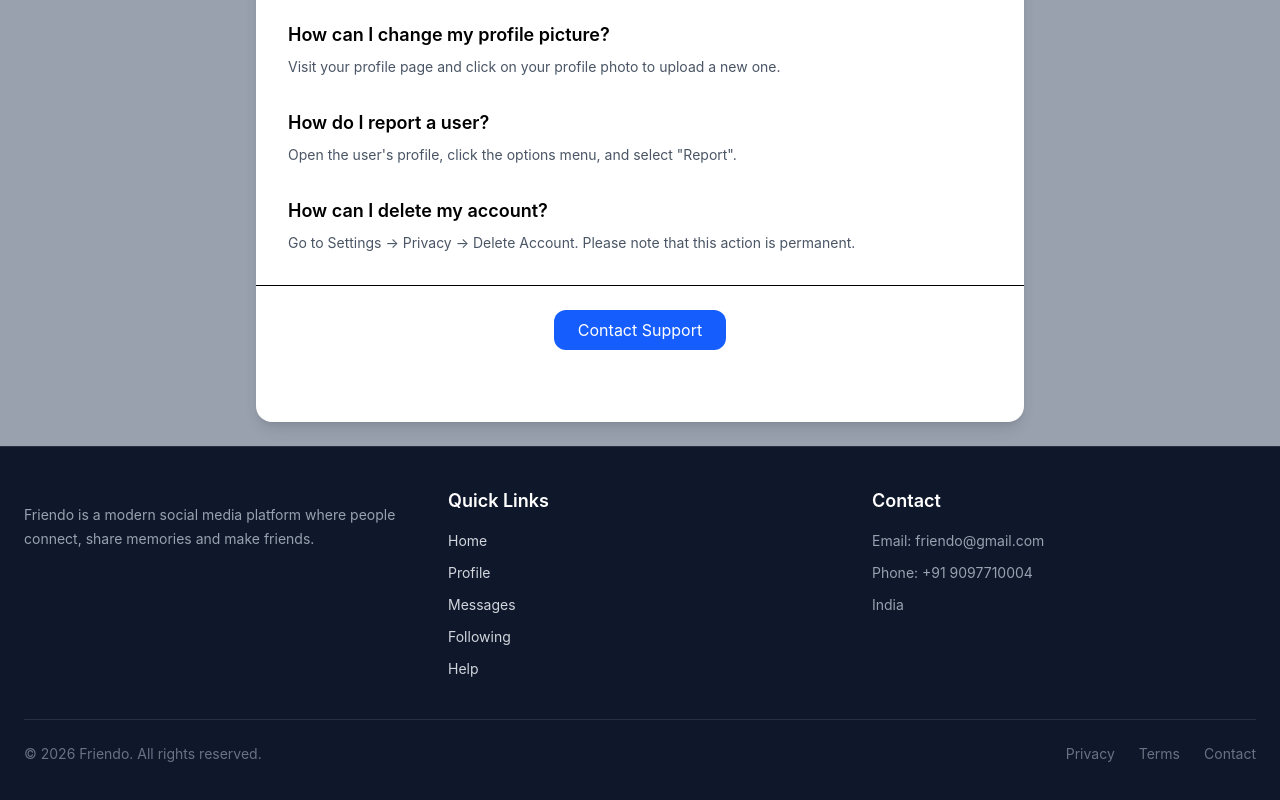
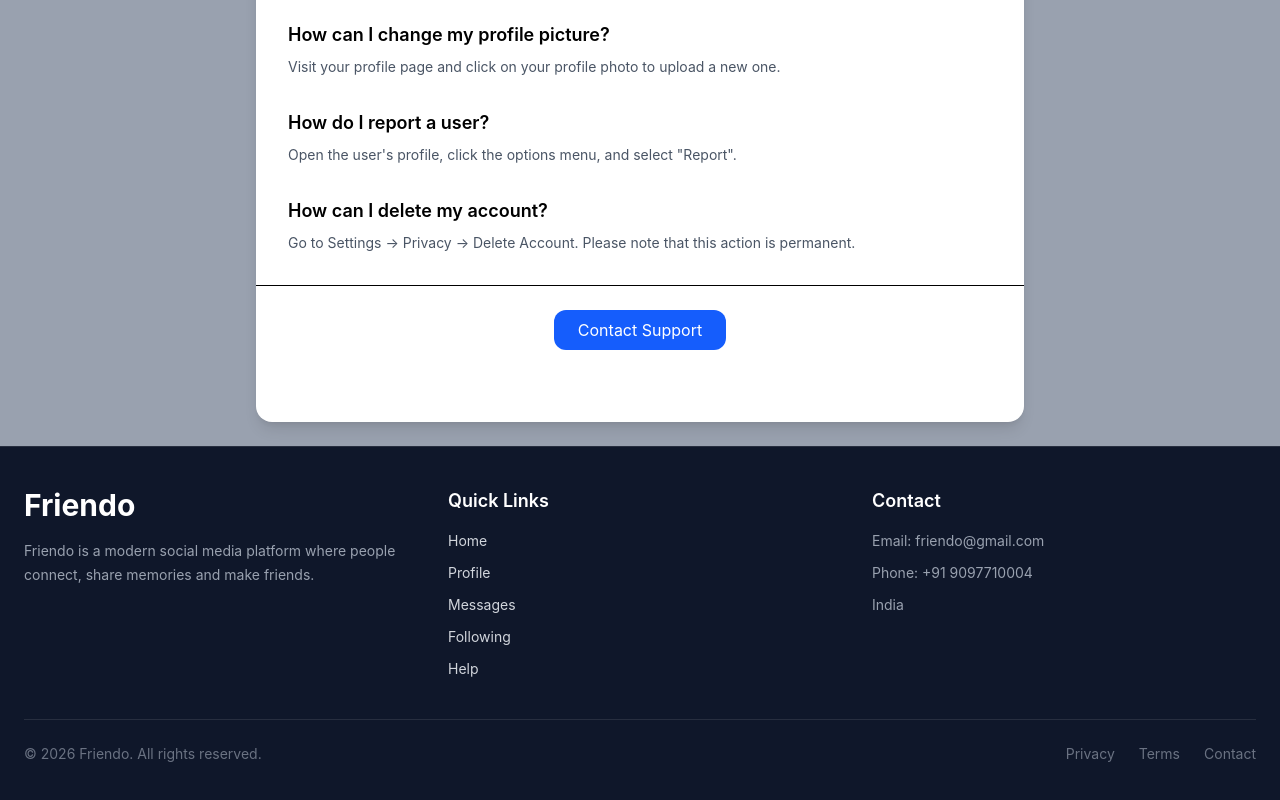
Before and after one commit to gauravkumar2005/Friendo, a React (Vite) app in the folder friendo/: page /help in a window 1280 px wide. Shown: the part 427-1227 px from the top of the page. Built offline with nearby package versions, Linux system fonts and the light colour scheme.

Commit message:
update footer page

```diff
--- a/friendo/src/components/Footer.jsx
+++ b/friendo/src/components/Footer.jsx
@@ -15,7 +15,7 @@ function Footer() {
           <div>
 
             <h1 className="text-3xl font-bold text-white">
-
+              Friendo
             </h1>
 
             <p className="mt-4 text-sm text-gray-400 leading-6">
```
